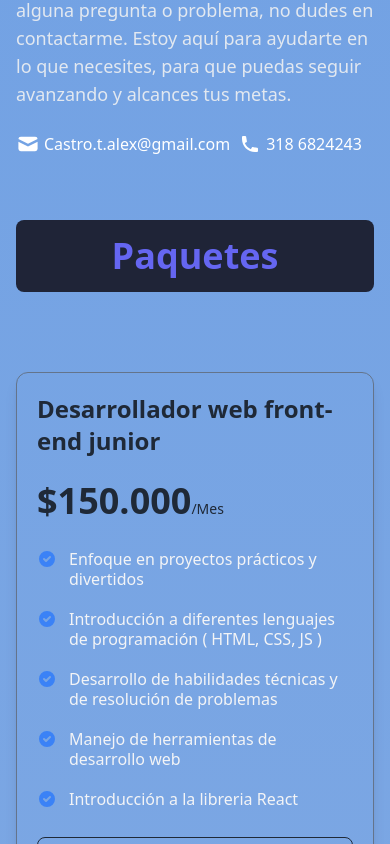
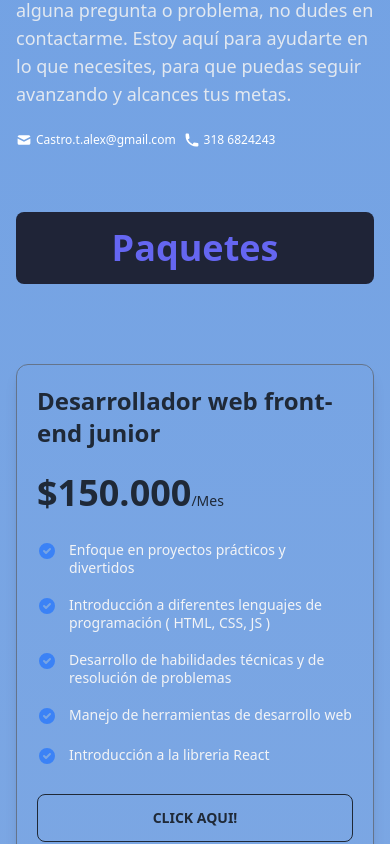
Before and after one commit to Alexcastr/web-ladingpage, a Next.js app: page / in a window 390 px wide. Shown: the part 3600-4444 px from the top of the page. Built offline with nearby package versions, Linux system fonts and the light colour scheme.

Commit message:
Fixing typos and resizing the priceContent to fit responsive design

```diff
--- a/components/About.jsx
+++ b/components/About.jsx
@@ -4,7 +4,7 @@ import { PhoneIcon, MailIcon } from '@heroicons/react/solid'
 
 export const About = () => {
   return (
-    <section id="about" className="py-10 md:px-4">
+    <section id="about" className="py-10 sm:px-4">
       <h2 className="text-center font-extrabold text-3xl lg:text-2xl pb-10 flex content-center justify-center max-w-md mx-auto">
         Mejora tus habilidades tecnológicas
       </h2>
@@ -18,7 +18,7 @@ export const About = () => {
         />
         <div>
           <h3 className="font-bold text-xl text-orange-700">
-            MI COMPROMISO CON TIGO
+            MI COMPROMISO CONTIGO
           </h3>
           <h4 className="text-xl sm:text-2xl lg:text-2xl sm:font-extrabold py-2">
             Desarrollador de sitios web <br /> y estratega de marketing digital
@@ -31,9 +31,9 @@ export const About = () => {
           </p>
           <div className="flex justify-start font-medium text-sm gap-2 sm:gap-4 my-6">
             <div className="flex justify-center gap-1 text-white duration-300 hover:text-orange-600">
-              <MailIcon className="w-6 h-6 my-auto" aria-hidden="true" />
+              <MailIcon className="w-4 h-4 sm:w-6 sm:h-6 my-auto" aria-hidden="true" />
               <a
-              className="text-base lg:text-lg"
+              className="text-xs sm:text-base lg:text-lg"
                 target="_blank"
                 rel="noreferrer"
                 href="mailto:castro.t.alex@gmail.com"
@@ -43,9 +43,9 @@ export const About = () => {
               </a>
             </div>
             <div className="flex justify-center gap-1 text-white duration-300 hover:text-orange-600">
-              <PhoneIcon className="w-6 h-5 my-auto" aria-hidden="true" />
+              <PhoneIcon className="w-4 h-4 sm:w-6 sm:h-5 my-auto" aria-hidden="true" />
               <a
-              className="text-base lg:text-lg"
+              className="text-xs sm:text-base lg:text-lg"
                 target="_blank"
                 rel="noreferrer"
                 href="https://api.whatsapp.com/send?phone=573186824243&text=Hola, Nececito mas informacion!"
--- a/components/PricingCard.jsx
+++ b/components/PricingCard.jsx
@@ -63,7 +63,7 @@ export const PricingCard = () => {
                       clipRule="evenodd"
                     />
                   </svg>
-                  <span className="text-base font-normal leading-tight text-gray-100">
+                  <span className="text-sm md:text-base font-normal leading-tight text-gray-100">
                     {item.content[0]}
                   </span>
                 </li>
@@ -80,7 +80,7 @@ export const PricingCard = () => {
                       clipRule="evenodd"
                     />
                   </svg>
-                  <span className="text-base font-normal leading-tight text-gray-100">
+                  <span className="text-sm md:text-base font-normal leading-tight text-gray-100">
                     {item.content[1]}
                   </span>
                 </li>
@@ -97,7 +97,7 @@ export const PricingCard = () => {
                       clipRule="evenodd"
                     />
                   </svg>
-                  <span className="text-base font-normal leading-tight text-gray-100">
+                  <span className="text-sm md:text-base font-normal leading-tight text-gray-100">
                     {item.content[2]}
                   </span>
                 </li>
@@ -114,7 +114,7 @@ export const PricingCard = () => {
                       clipRule="evenodd"
                     />
                   </svg>
-                  <span className="text-base font-normal leading-tight text-gray-100">
+                  <span className="text-sm md:text-base font-normal leading-tight text-gray-100">
                     {item.content[3]}
                   </span>
                 </li>
@@ -131,7 +131,7 @@ export const PricingCard = () => {
                       clipRule="evenodd"
                     />
                   </svg>
-                  <span className="text-base font-normal leading-tight text-gray-100">
+                  <span className="text-sm md:text-base font-normal leading-tight text-gray-100">
                     {item.content[4]}
                   </span>
                 </li>
```
